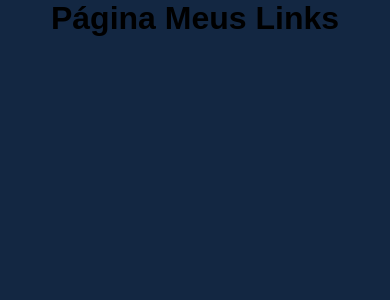
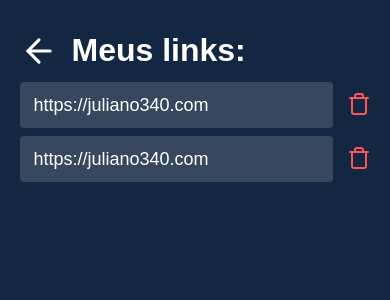
Before and after one commit to juliano340/meu-link, a React (Create React App) app: page /links in a window 390 px wide. Shown: the top 300 px of the page. Built offline with nearby package versions, Linux system fonts and the light colour scheme.

Commit message:
Estrutura de páginas HTML e estilização CSS, Rotas e Responsividade.

```diff
--- /dev/null
+++ b/src/components/Menu/Menu.css
@@ -0,0 +1,27 @@
+.menu{
+    position: absolute;
+    top: 20px;
+    right: 10%;
+    font-weight: bold;
+    display: flex;
+}
+
+.menu a{
+    text-decoration: none;
+}
+
+.social{
+    margin-right: 14px;
+    display: flex;
+    align-items: center;
+
+}
+
+
+.menu-item {
+    color: #000;
+    background-color: #FFF;
+    padding: 12px 24px;
+    border-radius: 4px;
+    margin-right: 14px;
+}
--- /dev/null
+++ b/src/components/Menu/Menu.jsx
@@ -0,0 +1,25 @@
+import './Menu.css';
+import { BsYoutube, BsInstagram } from "react-icons/bs";
+import { Link } from "react-router-dom";
+
+export default function Menu() {
+
+    return (
+        <div className='menu'>
+
+            <a  className='social' href='https:juliano340.com'>
+                <BsYoutube color='#fff' size={24}/>
+            </a>
+
+            <a  className='social' href='https://instagram.com/juliano340'>
+                <BsInstagram color='#fff' size={24}/>
+            </a>
+
+            <Link className='menu-item' to="/links">
+                Meus Links
+            </Link>
+
+        </div>
+    )
+
+}
--- a/src/pages/Home/index.jsx
+++ b/src/pages/Home/index.jsx
@@ -1,5 +1,6 @@
 import { FiLink } from "react-icons/fi";
 import './home.css';
+import Menu from "../../components/Menu/Menu";
 
 export default function Home() {
   return (
@@ -17,6 +18,7 @@
         </div>
         <button>Encurtar Link</button>
       </div>
+      <Menu/>
     </div>
   );
 }
--- a/src/pages/Links/index.jsx
+++ b/src/pages/Links/index.jsx
@@ -1,7 +1,47 @@
+import './links.css';
+
+import { FiArrowLeft, FiLink, FiTrash } from "react-icons/fi";
+import { Link } from 'react-router-dom'
+
+
 export default function Links(){
     return (
-      <div>
-        <h1> Página Meus Links</h1>
+
+      <div className='links-container '>
+
+        <div className='links-header'>
+          <Link to="/">
+          <FiArrowLeft size={38} color="#FFF" />
+          </Link>
+
+          <h1>Meus links:</h1>
+        </div>
+
+        <div className='links-item'>
+          <button className='link'>
+              <FiLink size={18} color="#FFF"/>
+              https://juliano340.com
+
+          </button>
+          <button className='link-delete'>
+            <FiTrash size={24} color="#FF5454"/>
+          </button>
+
+        </div>
+
+        <div className='links-item'>
+          <button className='link'>
+              <FiLink size={18} color="#FFF"/>
+              https://juliano340.com
+
+          </button>
+          <button className='link-delete'>
+            <FiTrash size={24} color="#FF5454"/>
+          </button>
+
+        </div>
+
+
       </div>
     )
   }
--- /dev/null
+++ b/src/pages/Links/links.css
@@ -0,0 +1,82 @@
+.links-container {
+
+    max-width: 1120px;
+    margin: 32px auto 0 auto;
+
+}
+.links-header {
+    display: flex;
+    flex-direction: row;
+}
+
+.links-header svg {
+    margin-right: 14px;
+}
+
+.links-header h1 {
+    color: #FFF;
+
+}
+
+.links-item{
+    width: 700px;
+    display: flex;
+    align-items: center;
+    flex-direction: row;
+    margin-top: 8px;
+}
+
+.links-item:last-child{
+    margin-bottom: 8px;
+}
+
+.link{
+    border: 0;
+    width: 100%;
+    min-width: 80%;
+    border-radius: 4px;
+    height: 46px;
+    background-color: rgb(255, 255, 255, 0.15);
+    margin-right: 14px;
+    display: flex;
+    align-items: center;
+    padding: 0 14px;
+    font-size: 18px;
+    color: #FFF;
+    white-space: nowrap;
+    overflow: hidden;
+    text-overflow: ellipsis;
+
+}
+
+.link svg {
+    margin-right: 14px;
+}
+
+.link-delete{
+
+    border: 0;
+    background: transparent;
+
+}
+
+@media (max-width: 715px) {
+    .links-container {
+        width: 90%;
+    }
+
+    .logo h1 {
+        font-size: 40px;
+    }
+
+    .links-item {
+        width: 100%;
+    }
+
+    .link {
+        width: 100%;
+    }
+    .link svg {
+        display: none;
+    }
+}
```
